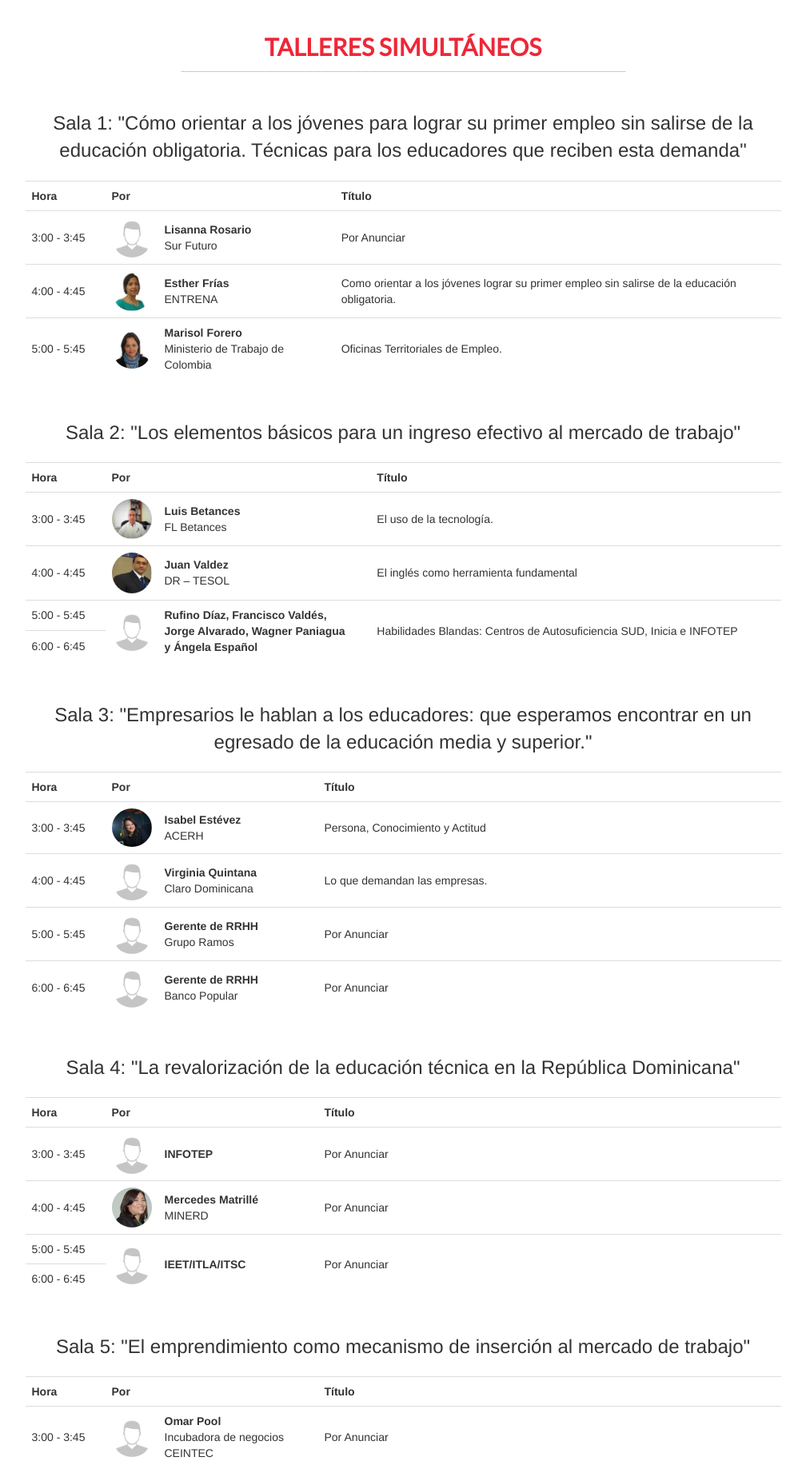
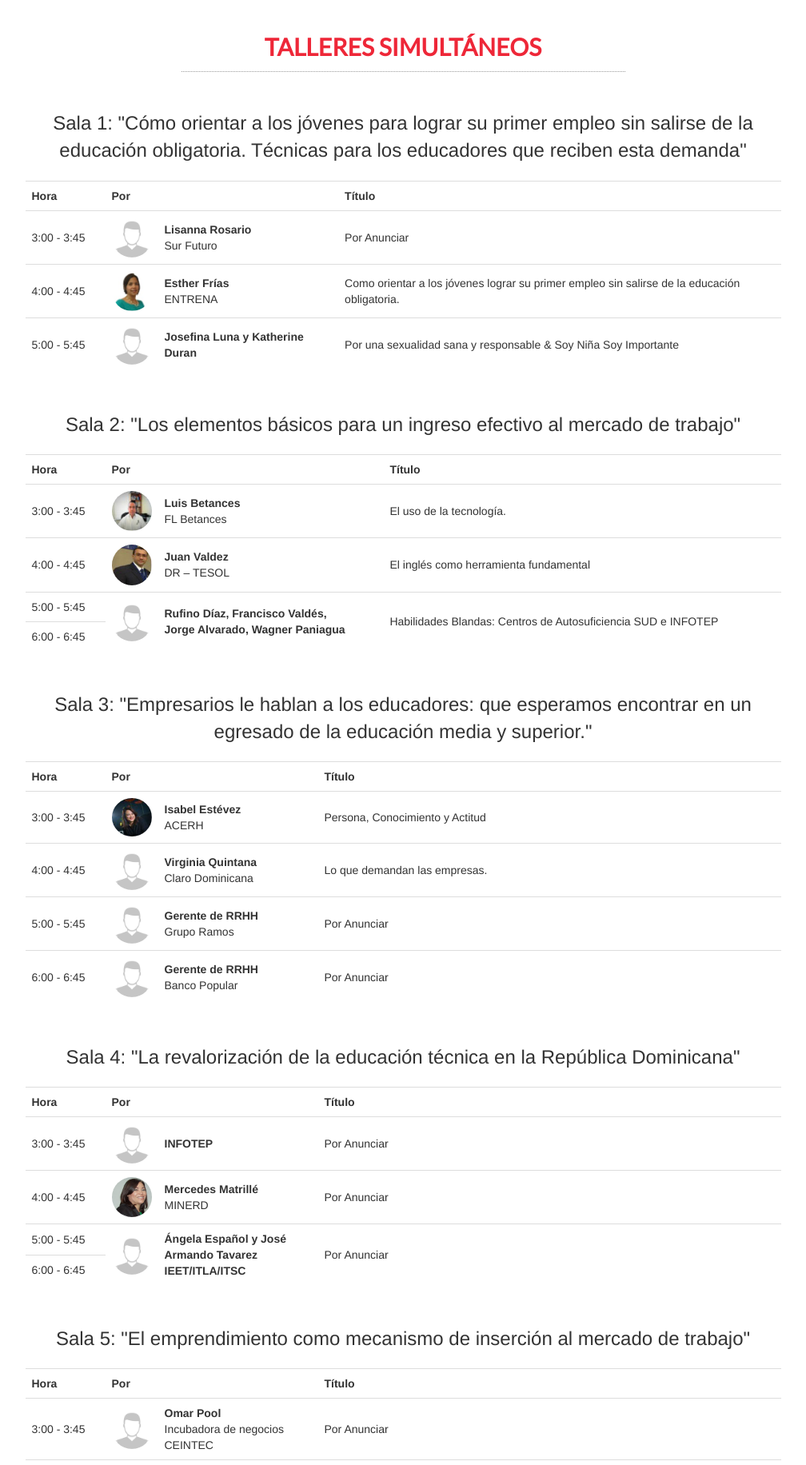
Before and after one commit to xpostudio4/aprendo, a Django app: page /talleres/ in a window 1280 px wide. Shown: the part 52-1884 px from the top of the page at 80% size, without its empty margins (136-1144 px from the left). Run offline with Django 3.2, Linux system fonts and the light colour scheme; some libraries are stand-ins or nearby versions.

Commit message:
added lil changes

```diff
--- a/app/templates/talleres.html
+++ b/app/templates/talleres.html
@@ -36,9 +36,9 @@
               </tr>
               <tr>
                 <td>5:00 - 5:45</td>
-                <td class="text-center"><img src="{% static 'img/speakers/marisol.jpg' %}" class="img-circle"></td>
-                <td><b>Marisol Forero</b><br>Ministerio de Trabajo de Colombia</td>
-                <td>Oficinas Territoriales de Empleo.</td>
+                <td class="text-center"><img src="{% static 'img/speakers/workshops/profile.png' %}" class="img-circle"></td>
+                <td><b>Josefina Luna y Katherine Duran</b></td>
+                <td>Por una sexualidad sana y responsable & Soy Niña Soy Importante</td>
               </tr>
             </table>
           </div>
@@ -66,8 +66,8 @@
               <tr>
                 <td>5:00 - 5:45</td>
                 <td class="text-center" rowspan="2"><img src="{% static 'img/speakers/workshops/profile.png' %}" class="img-circle"></td>
-                <td rowspan="2"><b>Rufino Díaz, Francisco Valdés, <br>Jorge Alvarado, Wagner Paniagua<br>y Ángela Español</b></td>
-                <td rowspan="2">Habilidades Blandas: Centros de Autosuficiencia SUD, Inicia e INFOTEP</td>
+                <td rowspan="2"><b>Rufino Díaz, Francisco Valdés, <br>Jorge Alvarado, Wagner Paniagua</b></td>
+                <td rowspan="2">Habilidades Blandas: Centros de Autosuficiencia SUD e INFOTEP</td>
               </tr>
               <tr>
                 <td>6:00 - 6:45</td>
@@ -133,7 +133,7 @@
               <tr>
                 <td>5:00 - 5:45</td>
                 <td class="text-center" rowspan="2"><img src="{% static 'img/speakers/workshops/profile.png' %}" class="img-circle"></td>
-                <td rowspan="2"><b>IEET/ITLA/ITSC</b></td>
+                <td rowspan="2"><b>Ángela Español y José Armando Tavarez<br>IEET/ITLA/ITSC</b></td>
                 <td rowspan="2">Por Anunciar</td>
               </tr>
               <tr>
```
